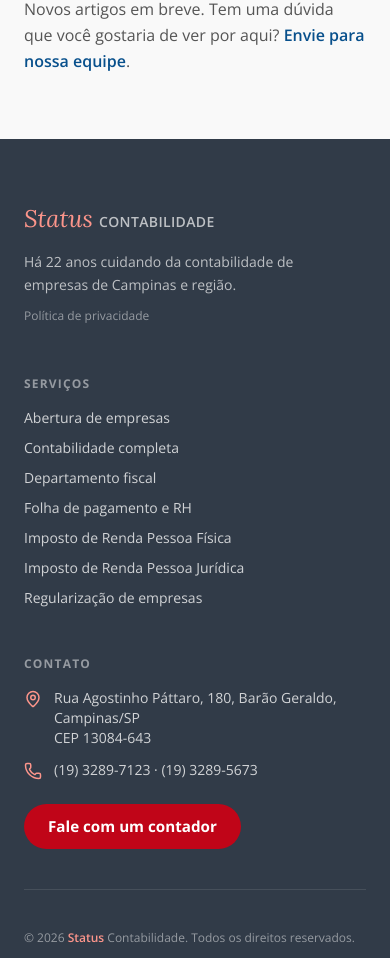
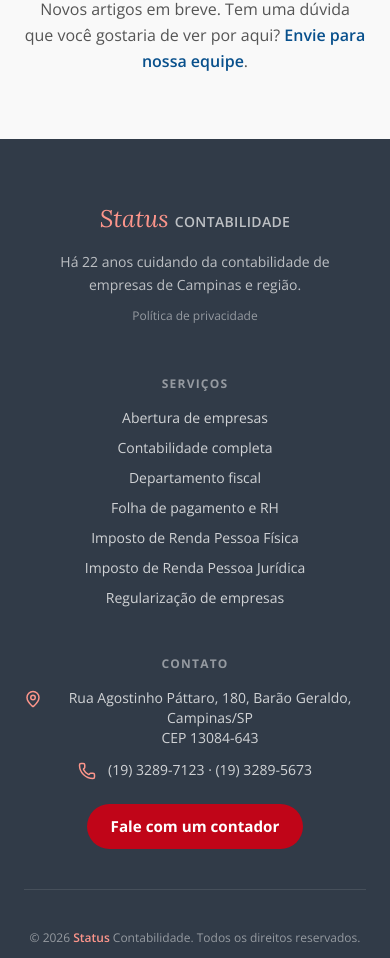
Before and after one commit to lucasignislab/statuscontabilidade, a Next.js app in the folder site/: page /blog in a window 390 px wide. Shown: the part 1030-1988 px from the top of the page. Built offline with nearby package versions, Linux system fonts and the light colour scheme.

Commit message:
Mobile e tablet: títulos, textos, cards e footer centralizados

```diff
--- a/site/src/app/globals.css
+++ b/site/src/app/globals.css
@@ -288,3 +288,32 @@ h1, h2, h3, h4 {
   }
   html { scroll-behavior: auto; }
 }
+
+/* Mobile e tablet: títulos e textos centralizados */
+@media (max-width: 1023px) {
+  h1, h2, h3, h4, h5, h6,
+  p, ul, ol, li {
+    text-align: center;
+  }
+  /* leitura longa (artigo do blog) continua à esquerda */
+  article :where(p, li) {
+    text-align: left;
+  }
+  /* blocos com largura máxima acompanham o centro */
+  :where(p, ul, ol, div)[class*="max-w"] {
+    margin-inline: auto;
+  }
+  /* grupos de botões e linhas de ícone + texto */
+  .flex-wrap:where(.gap-4, .gap-3, .gap-6),
+  p.flex, li.flex {
+    justify-content: center;
+  }
+  /* footer inteiro centrado */
+  footer :where(div, nav, a.inline-block) {
+    text-align: center;
+  }
+  /* formulários mantêm alinhamento à esquerda */
+  input, textarea, select, label, form p {
+    text-align: left;
+  }
+}
--- a/site/src/app/page.tsx
+++ b/site/src/app/page.tsx
@@ -75,7 +75,7 @@ export default function Home() {
             </div>
           </Reveal>
           <Reveal delay={0.15}>
-            <div className="border-l border-white/15 pl-6">
+            <div className="border-l border-white/15 pl-6 max-lg:border-0 max-lg:pl-0">
               <p className="text-lg text-white font-semibold">Equipe sênior, supervisão direta</p>
               <p className="mt-2 text-mist/70 text-[0.95rem]">
                 Cada área é acompanhada por consultores técnicos especializados. Nada passa sem revisão.
@@ -83,7 +83,7 @@ export default function Home() {
             </div>
           </Reveal>
           <Reveal delay={0.3}>
-            <div className="border-l border-white/15 pl-6">
+            <div className="border-l border-white/15 pl-6 max-lg:border-0 max-lg:pl-0">
               <p className="text-lg text-white font-semibold">Atendimento pelo nome</p>
               <p className="mt-2 text-mist/70 text-[0.95rem]">
                 Você fala com quem cuida da sua empresa, não com uma central. Telefone e WhatsApp diretos.
```
